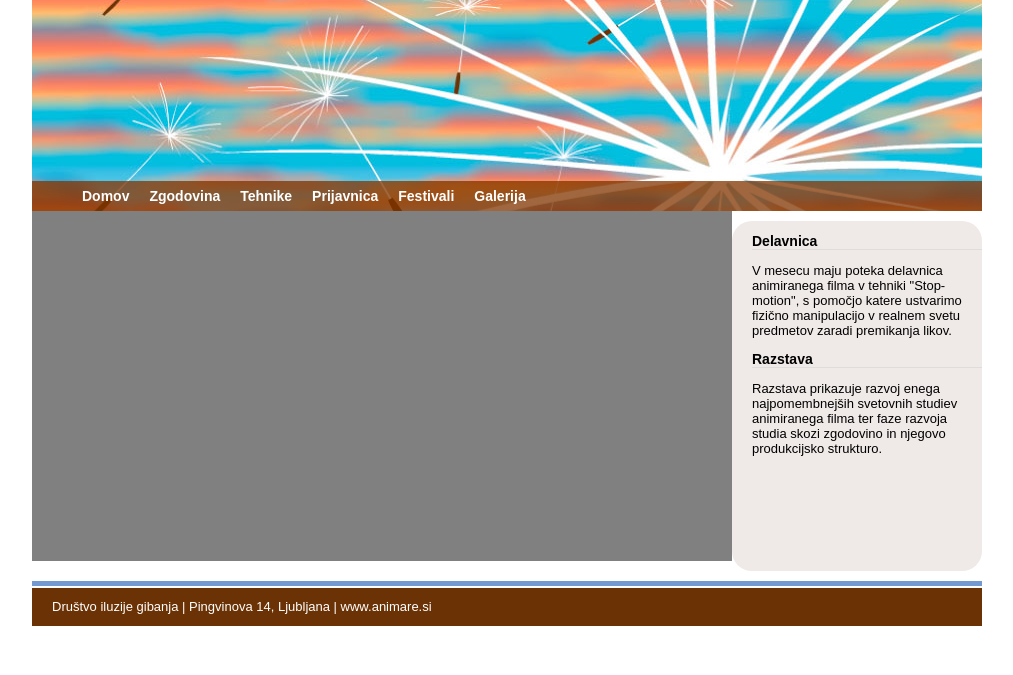
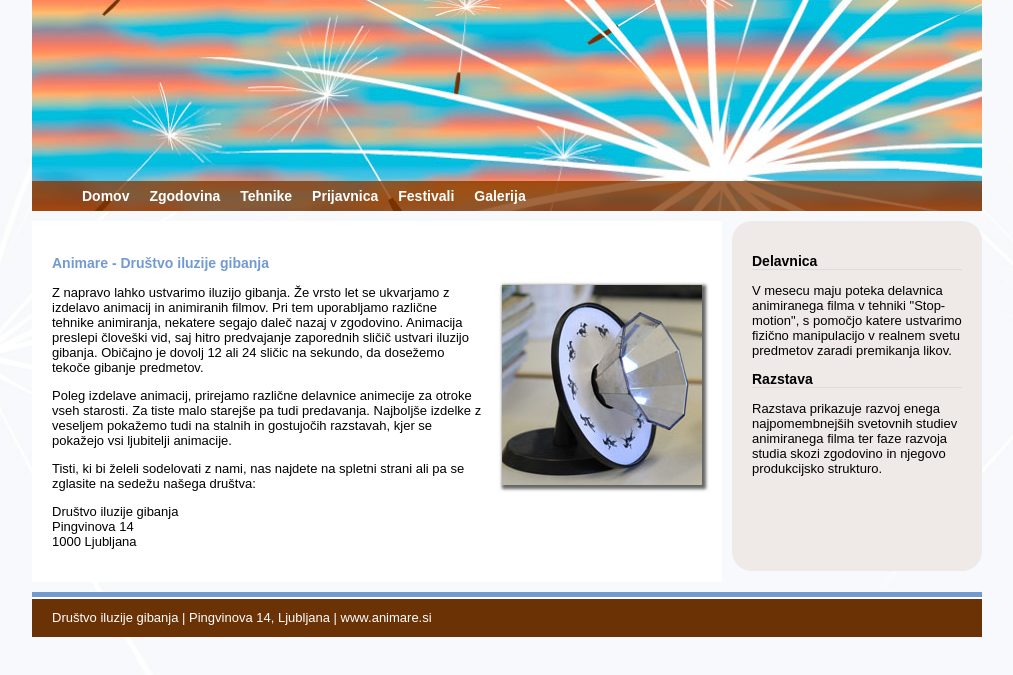
Before and after one commit to JakobErjavec/www.animare.si, a plain HTML site: page Index.html in a window 1280 px wide. Shown: the part 119-794 px from the top of the page, without its empty margins (133-1146 px from the left). Drawn offline with Linux system fonts and the light colour scheme.

Commit message:
Delaj naprej

```diff
--- a/Index.html
+++ b/Index.html
@@ -7,8 +7,7 @@
 		 <meta name="keywords" content="splet,HTML,css,Okvirji">
 		 <meta name="author" content="Jakob Erjavec">
 		 <meta name="robots" content="index,follow">
-
-		 <link rel="stylesheet" href="Slogi.css">
+	<link rel="stylesheet" href="Slogi.css">
 	</head>
 	<body>
 		<div id="GlavniOkvir">
@@ -38,7 +37,20 @@
 				</ul>
 			</nav>
 			<section id="Vsebina">
-			    <article id="Clanek"></article>
+			    <article id="Clanek">
+			    	<h1>Animare - Društvo iluzije gibanja</h1>
+			    	<img src="./Grafika/Naprava.jpg" alt="Z napravo lahko napravimo iluzijo gibanja." class="SlikaVClanku">
+<p>Z napravo lahko ustvarimo iluzijo gibanja.
+Že vrsto let se ukvarjamo z izdelavo animacij in animiranih filmov. Pri tem uporabljamo različne tehnike animiranja, nekatere segajo daleč nazaj v zgodovino. Animacija preslepi človeški vid, saj hitro predvajanje zaporednih sličič ustvari iluzijo gibanja. Običajno je dovolj 12 ali 24 sličic na sekundo, da dosežemo tekoče gibanje predmetov.</p>
+
+<p>Poleg izdelave animacij, prirejamo različne delavnice animecije za otroke vseh starosti. Za tiste malo starejše pa tudi predavanja. Najboljše izdelke z veseljem pokažemo tudi na stalnih in gostujočih razstavah, kjer se pokažejo vsi ljubitelji animacije.</p>
+
+<p>Tisti, ki bi želeli sodelovati z nami, nas najdete na spletni strani ali pa se zglasite na sedežu našega društva:</p>
+
+<p>Društvo iluzije gibanja<br>
+Pingvinova 14<br>
+1000 Ljubljana</p>
+			    </article>
 				<aside id="Sorodno">
 					<h2>Delavnica</h2>
 <p>V mesecu maju poteka delavnica animiranega filma v tehniki "Stop-motion", s pomočjo katere ustvarimo fizično manipulacijo v realnem svetu predmetov zaradi premikanja likov.</p>
--- a/Slogi.css
+++ b/Slogi.css
@@ -1,8 +1,21 @@
+:root {
+	--morda: #739ad0;
+	--rjava: #6b3305;
+	--svetlo-rjava: #efe9e7;
+	--bela: #fff;
+	--crna: #000;
+	--obroba: 1px solid #ddd;
+	--rob: 20px;
+}
 html,body{
 	margin: 0;
 	padding: 0;
 	font-family: arial, tahoma, helvetica, sans-serif;
 	font-size: 13px;
+	color: var(--crna);
+}
+body{
+	background: #f7f9fb url('./Grafika/ozadje.jpg') no-repeat center;
 }
 #ZgornjaPasica{
 	height:100px;
@@ -14,7 +27,7 @@ html,body{
 	align-items:flex-end;
 }
 .Logo{
-	margin-left: 20px;
+	margin-left: var(--rob);
 }
 #FacebookTwitter{
 	margin-right: 20px;
@@ -42,8 +55,8 @@ html,body{
 	background-position: center bottom;
 	height: 200px;
 	width: 950px;
-	border-top-left-radius: 20px;
-	border-top-right-radius: 20px;
+	border-top-left-radius: var(--rob);
+	border-top-right-radius: var(--rob);
 }
 #Navigacija{
 	background: transparent url('./Grafika/navigacija.png') no-repeat center top;
@@ -81,7 +94,6 @@ html,body{
 	background-color: rgba(115,155,210,.35);
 }
 #Vsebina {
-	background-color: white;
 	min-height: 350px;
 	width: 950px;
 	display: flex;
@@ -91,37 +103,57 @@ html,body{
 	align-items: flex-start;
 }
 #Clanek {
-	background-color:gray;
+	background-color: var(--bela);
 	min-height: 350px;
-	min-width: 700px;
+	box-sizing: border-box;
+	margin: 10px 10px 10px 0;
+	width: 690px;
+	padding: var(--rob);
 }
 #Sorodno {
-	background-color: #efe9e7;
-	padding-left: 20px;
-	border-radius: 20px;
+	background-color: var(--svetlo-rjava);
+	padding: var(--rob);
+	border-radius: var(--rob);
 	margin: 10px 0;
 	box-sizing: border-box;
 	min-height: 350px;
     width: 250px;
 }
+h1{
+	font-size: 14px;
+	font-weight: bold;
+	color: var(--morda);
+	border-bottom: 1px solid var(--obroba);
+}
 h2{
 	font-size: 14px;
 	font-weight: bold;
-	color: black;
+	color: var(--crna);
 	border-bottom: 1px solid #ddd;
+}
+.SlikaVClanku{
+	float: right;
+	margin: 0 0 var(--rob) var(--rob);
+	box-shadow: 2px 2px 3px 2px rgba(51,51,51, .75);
+	transition: all 1s ease;
+}
+.SlikaVClanku:hover{
+	box-shadow: 2px 2px 5px 4px rgba(51,51,51, .75);
+	transition: all .75s ease;
+	filter: contrast(150%);
 }
 #Noga {
 	height: 45px;
 	width: 950px;
-	background-image: linear-gradient(to bottom, #739ad0 0, #739ad0 10%, #fff 10%, #fff 15%, #6b3305 15%, #6b3305 100%);
+	background-image: linear-gradient(to bottom, var(--morda) 0, var(--morda) 10%, var(--bela) 10%, var(--bela) 15%, var(--rjava) 15%, var(--rjava) 100%);
 	background-repeat: repeat-x;
-	color: white;
-	padding: 18px 0 0 20px;
+	color: var(--bela);
+	padding: 18px 0 0 var(--rob);
 	margin-bottom: 45px;
 	box-sizing: border-box;
 }
 #Noga a{
-	color: white;
+	color: var(--bela);
 	text-decoration: none;
 }
 #Noga a:hover{
```
